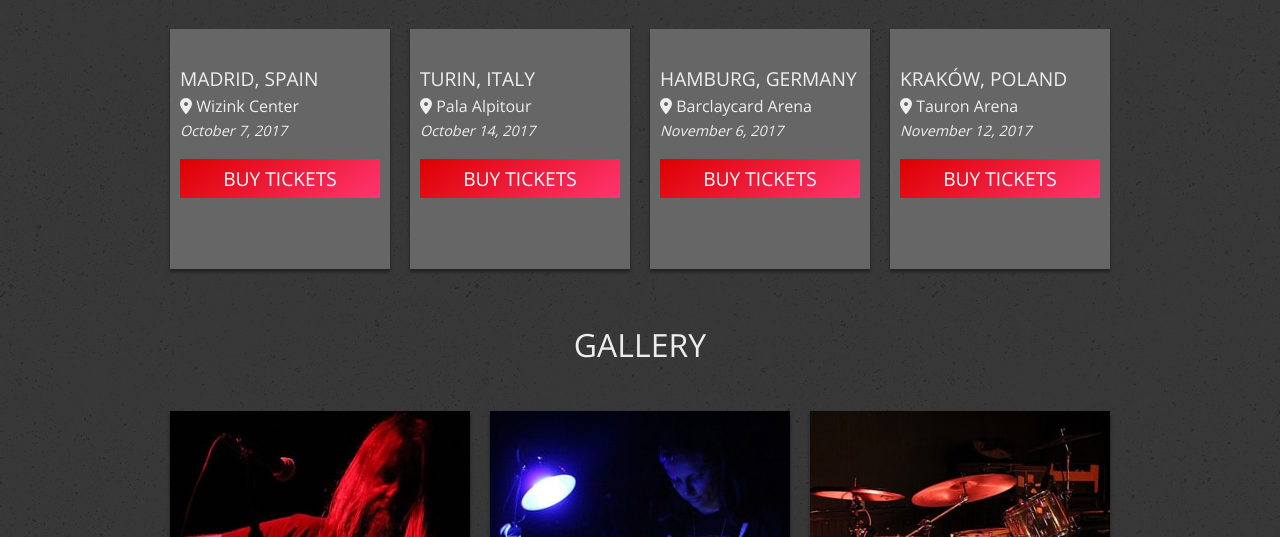
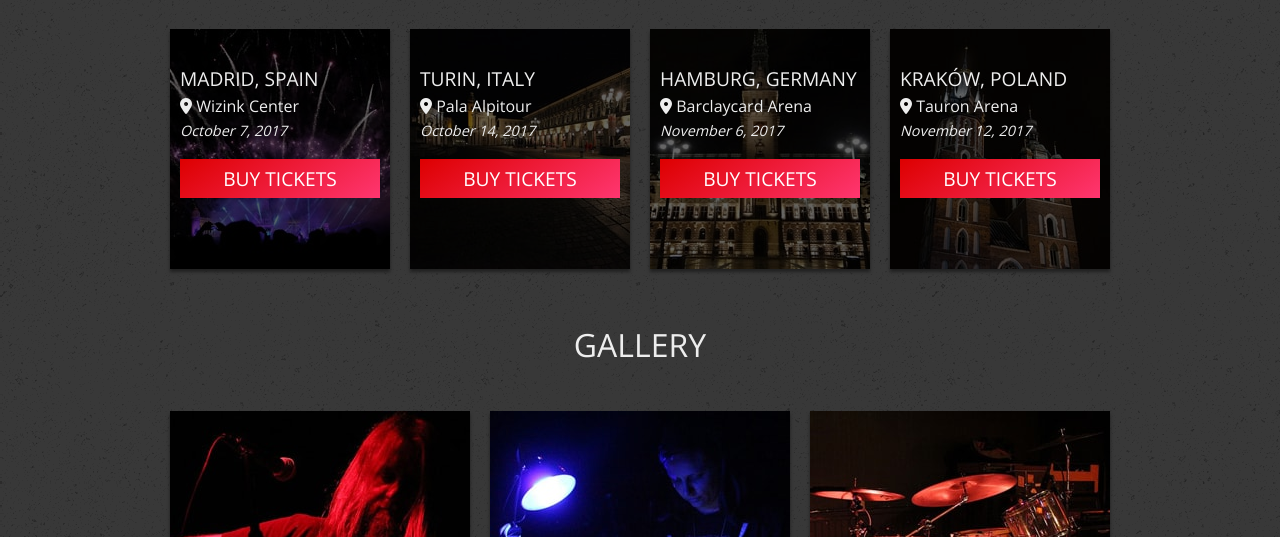
Before and after one commit to Dolhykh/practice-background, a plain HTML site: page index.html in a window 1280 px wide. Shown: the part 563-1100 px from the top of the page. Drawn offline with nearby package versions, Linux system fonts and the light colour scheme; files whose address does not match are found by name.

Commit message:
edit mac

```diff
--- a/css/style.css
+++ b/css/style.css
@@ -130,16 +130,16 @@ header .button {
   margin-right: auto;
 }
 .tour-card.madrid {
-  background: url(./img/tour/madrid.jpg) center / cover no-repeat #666;
+  background: url(../img/tour/madrid.jpg) center / cover no-repeat #666;
 }
 .tour-card.turin {
-  background: url(./img/tour/turin.jpg) center / cover no-repeat #666;
+  background: url(../img/tour/turin.jpg) center / cover no-repeat #666;
 }
 .tour-card.hamburg {
-  background: url(./img/tour/hamburg.jpg) center / cover no-repeat #666;
+  background: url(../img/tour/hamburg.jpg) center / cover no-repeat #666;
 }
 .tour-card.krakow {
-  background: url(./img/tour/krakow.jpg) center / cover no-repeat #666;
+  background: url(../img/tour/krakow.jpg) center / cover no-repeat #666;
 }
 
 /* Gallery */
```
